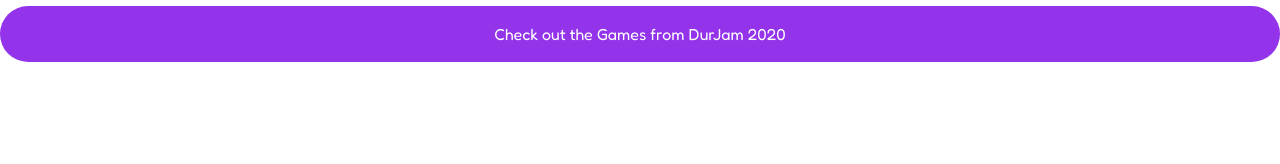
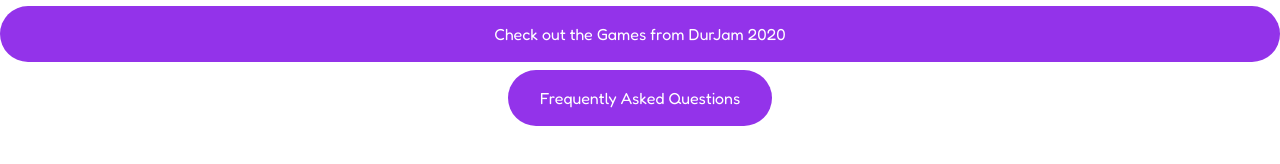
Before and after one commit to ducompsoc/durjam, a Next.js app in the folder client/: page / in a window 1280 px wide. Shown: the part 534-698 px from the top of the page. Built offline with nearby package versions, Linux system fonts and the light colour scheme.

Commit message:
Update FAQ components

```diff
--- a/client/src/app/page.tsx
+++ b/client/src/app/page.tsx
@@ -1,9 +1,49 @@
+"use client";
+
 import { faInstagram, faLinkedin } from "@fortawesome/free-brands-svg-icons"
 import { faEnvelope } from "@fortawesome/free-regular-svg-icons"
 import { FontAwesomeIcon } from "@fortawesome/react-fontawesome"
+import { useState } from "react"
 import styles from "./Home.module.css"
 
 export default function Home() {
+  const [showFaq, setShowFaq] = useState(false);
+
+  const faqItems = [
+    {
+      question: "What is DurJam?",
+      answer: "DurJam is DU Computing Society's Game Jam & Durham's Society for Game Development. We organize game jams and provide resources for game developers in Durham."
+    },
+    {
+      question: "Who can participate in DurJam events?",
+      answer: "Anyone interested in game development can participate! Whether you're a beginner or experienced developer, artist, musician, or writer - all are welcome."
+    },
+    {
+      question: "Do I need prior game development experience?",
+      answer: "No prior experience is necessary! We provide resources like our JamPacks tutorials to help beginners get started. Game jams are a great way to learn game development."
+    },
+    {
+      question: "What should I bring to a game jam?",
+      answer: "Bring your computer, charger, and any peripherals you need. We recommend installing game development software beforehand, but we'll provide guidance on tools and resources."
+    },
+    {
+      question: "How can I stay updated about upcoming events?",
+      answer: "Follow us on Instagram and LinkedIn, and register your interest through our form to receive updates about upcoming events and workshops."
+    }
+  ];
+
+  const toggleFaq = () => {
+    setShowFaq(!showFaq);
+
+    if (!showFaq) {
+      setTimeout(() => {
+        document.getElementById('faq-section')?.scrollIntoView({ behavior: 'smooth' });
+      }, 100);
+    } else {
+      window.scrollTo({ top: 0, behavior: 'smooth' });
+    }
+  };
+
   return (
     <div className="relative isolate overflow-hidden bg-gray-900 py-24 sm:py-32 min-h-screen">
       <div className="mx-auto max-w-7xl px-6 lg:px-8">
@@ -45,7 +85,38 @@
           <a href="https://durjam.devpost.com/project-gallery" className={styles.buttonLink}>
             Check out the Games from DurJam 2020
           </a>
+          <button
+            onClick={toggleFaq}
+            className={styles.buttonLink}
+            style={{ border: 'none', cursor: 'pointer' }}
+          >
+            {showFaq ? 'Hide FAQ' : 'Frequently Asked Questions'}
+          </button>
         </div>
+
+        {/* FAQ Section */}
+        {showFaq && (
+          <div id="faq-section" className="mx-auto max-w-3xl mt-12">
+            <h2 className="text-3xl font-semibold text-center text-white mb-8">Frequently Asked Questions</h2>
+            <div className="space-y-6">
+              {faqItems.map((item, index) => (
+                <div key={index} className="bg-gray-800 rounded-lg p-6">
+                  <h3 className="text-xl font-medium text-white mb-3">{item.question}</h3>
+                  <p className="text-gray-300">{item.answer}</p>
+                </div>
+              ))}
+            </div>
+            <div className="mt-8 text-center">
+              <button
+                onClick={toggleFaq}
+                className={styles.buttonLink}
+                style={{ border: 'none', cursor: 'pointer' }}
+              >
+                Hide FAQ Section
+              </button>
+            </div>
+          </div>
+        )}
       </div>
     </div>
   )
--- a/package.json
+++ b/package.json
@@ -5,7 +5,8 @@
   "packageManager": "pnpm@9.14.2+sha512.6e2baf77d06b9362294152c851c4f278ede37ab1eba3a55fda317a4a17b209f4dbb973fb250a77abc463a341fcb1f17f17cfa24091c4eb319cda0d9b84278387",
   "devDependencies": {
     "@biomejs/biome": "^1.9.4",
-    "husky": "^9.1.7"
+    "husky": "^9.1.7",
+    "tailwindcss": "^4.1.3"
   },
   "scripts": {
     "check": "biome check .",
```
Also changed, not shown: client/package.json (+4 -4 lines).
